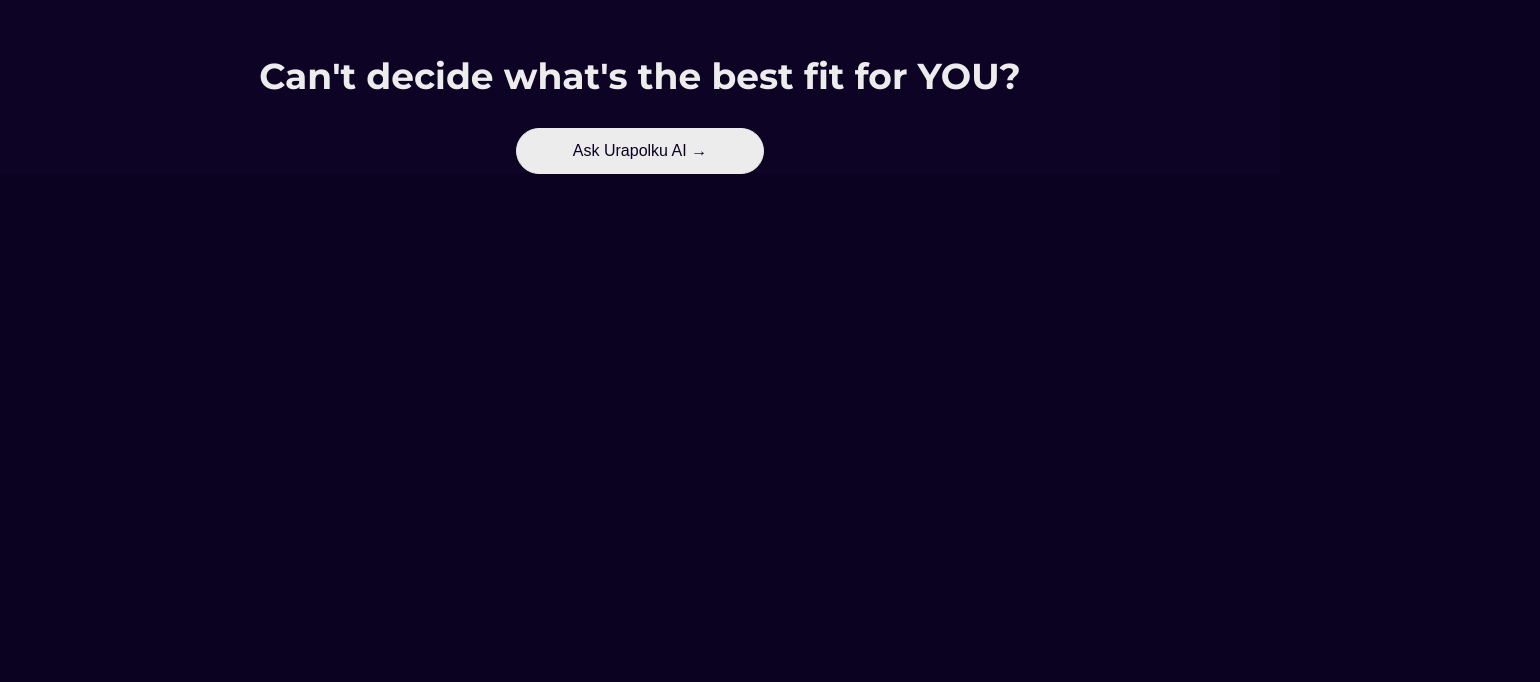
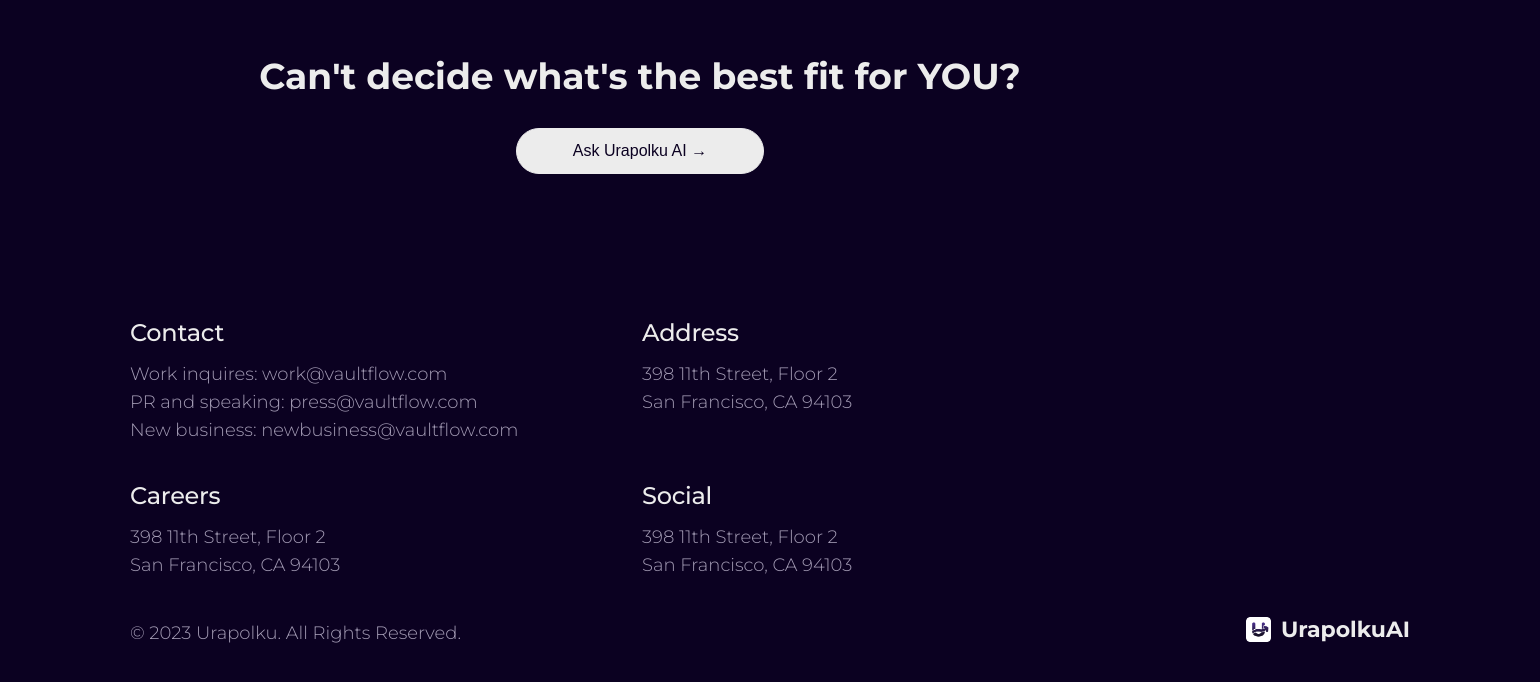
Before and after one commit to Urapolku-fi/Urapolku-AI, a Next.js app: page / in a window 1280 px wide. Shown: the part 2175-2857 px from the top of the page, 1540 px wide, since content can reach past the window. Before the commit the page ends 2349 px from the top, so only its background shows below. Built offline with nearby package versions, Linux system fonts and the light colour scheme.

Commit message:
Add footer component

```diff
--- a/app/layout.tsx
+++ b/app/layout.tsx
@@ -1,6 +1,7 @@
 import type { Metadata } from "next";
 import "./globals.css";
 import Navbar from "@/components/navbar/navbar";
+import Footer from "@/components/footer/footer";
 
 export const metadata: Metadata = {
   title: "Create Next App",
@@ -17,6 +18,7 @@
       <body>
         <Navbar />
         {children}
+        <Footer />
       </body>
     </html>
   );
--- a/app/page.module.css
+++ b/app/page.module.css
@@ -1,6 +1,6 @@
 .main {
   min-height: 200vh;
-  background: linear-gradient(#673EFF 0px, #0D0325 125vh);
+  background: linear-gradient(#673eff 0px, var(--primary-1) 125vh);
 }
 
 .hero {
@@ -45,6 +45,7 @@
 
 .questionContainer {
   margin-top: 100px;
+  padding-bottom: 80px;
   display: flex;
   align-items: center;
   flex-direction: column;
--- /dev/null
+++ b/components/footer/footer.module.css
@@ -0,0 +1,50 @@
+.footer {
+  display: grid;
+  grid-template-columns: 2fr 2fr 1fr;
+  width: 100vw;
+  padding: 64px 130px 32px 130px;
+}
+
+.footer section {
+  margin-bottom: 40px;
+}
+
+.footer h2 {
+  color: var(--primary-3);
+  font-size: 24px;
+  font-weight: 500;
+  letter-spacing: -0.24px;
+  margin: 0px;
+  margin-bottom: 16px;
+}
+
+.footer p {
+  color: var(--primary-2);
+  font-size: 18px;
+  font-weight: 300;
+  letter-spacing: -0.18;
+  margin: 0px;
+  margin-top: 6px;
+}
+
+.contact {
+  grid-column: 1;
+}
+
+.address {
+  grid-column: 2;
+}
+
+.careers {
+  grid-column: 1;
+}
+
+.social {
+  grid-column: 2;
+}
+
+.copyright {
+  grid-column: 1 / 4;
+  display: flex;
+  justify-content: space-between;
+}
--- /dev/null
+++ b/components/footer/footer.tsx
@@ -0,0 +1,36 @@
+import Logo from "../logo/logo";
+import styles from "./footer.module.css";
+
+function Footer() {
+  return (
+    <footer className={styles.footer}>
+      <section className={styles.contact}>
+        <h2>Contact</h2>
+        <p>Work inquires: work@vaultflow.com</p>
+        <p>PR and speaking: press@vaultflow.com</p>
+        <p>New business: newbusiness@vaultflow.com</p>
+      </section>
+      <section className={styles.address}>
+        <h2>Address</h2>
+        <p>398 11th Street, Floor 2</p>
+        <p>San Francisco, CA 94103</p>
+      </section>
+      <section className={styles.careers}>
+        <h2>Careers</h2>
+        <p>398 11th Street, Floor 2</p>
+        <p>San Francisco, CA 94103</p>
+      </section>
+      <section>
+        <h2 className={styles.social}>Social</h2>
+        <p>398 11th Street, Floor 2</p>
+        <p>San Francisco, CA 94103</p>
+      </section>
+      <section className={styles.copyright}>
+        <p>&copy; 2023 Urapolku. All Rights Reserved.</p>
+        <Logo />
+      </section>
+    </footer>
+  );
+}
+
+export default Footer;
```
Also changed, not shown: 1 other file (tests, documents, lock files or other folders).
